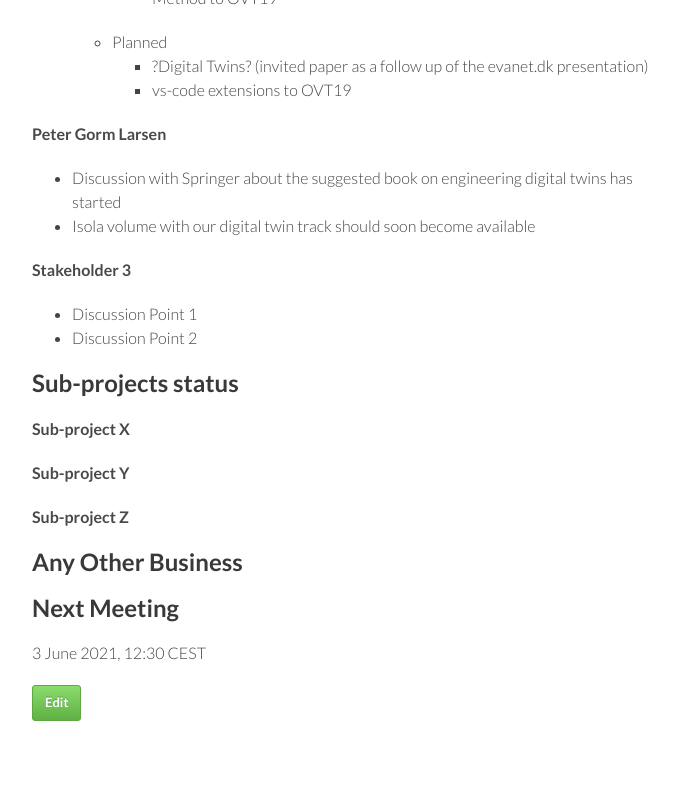
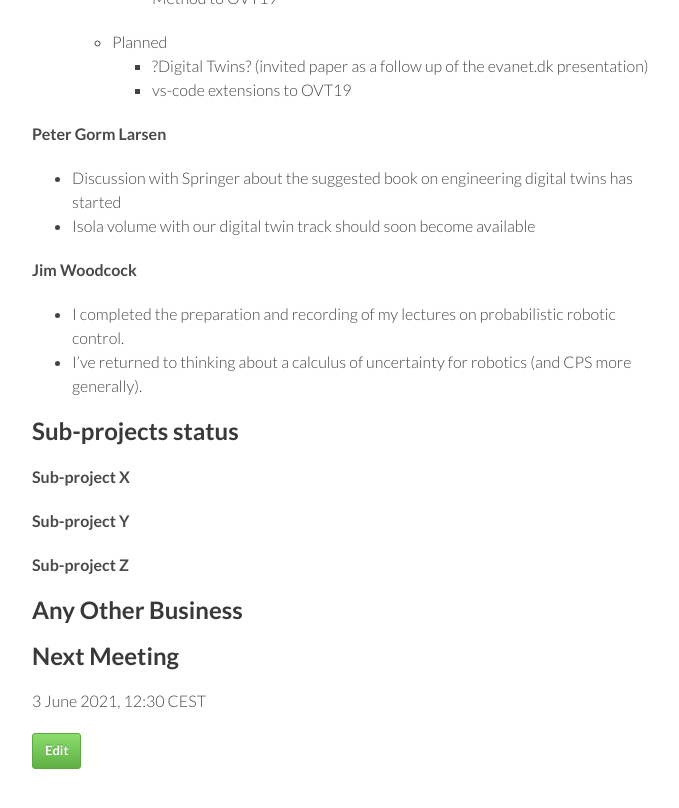
Before and after one commit to digitaltwincentre/digitaltwincentre.github.io, a Jekyll site: the page built from _biweeklies/Biweekly-40.md, in a window 1280 px wide and 900 px high, scrolled down 935 px. Shown: the top 808 px of the window, without its empty margins (418-1097 px from the left). Built offline with Jekyll 4.4.1, drawn with Linux system fonts in a browser that asks for light colours; nearby versions of some CDN libraries.

Commit message:
Update Biweekly-40.md

```diff
--- a/_biweeklies/Biweekly-40.md
+++ b/_biweeklies/Biweekly-40.md
@@ -49,9 +49,9 @@ date: 20 May 2021, 1230 CEST
 * Discussion with Springer about the suggested book on engineering digital twins has started
 * Isola volume with our digital twin track should soon become available
 
-#### Stakeholder 3
-* Discussion Point 1
-* Discussion Point 2
+#### Jim Woodcock
+* I completed the preparation and recording of my lectures on probabilistic robotic control.
+* I've returned to thinking about a calculus of uncertainty for robotics (and CPS more generally).
 
 
 ## Sub-projects status
```
